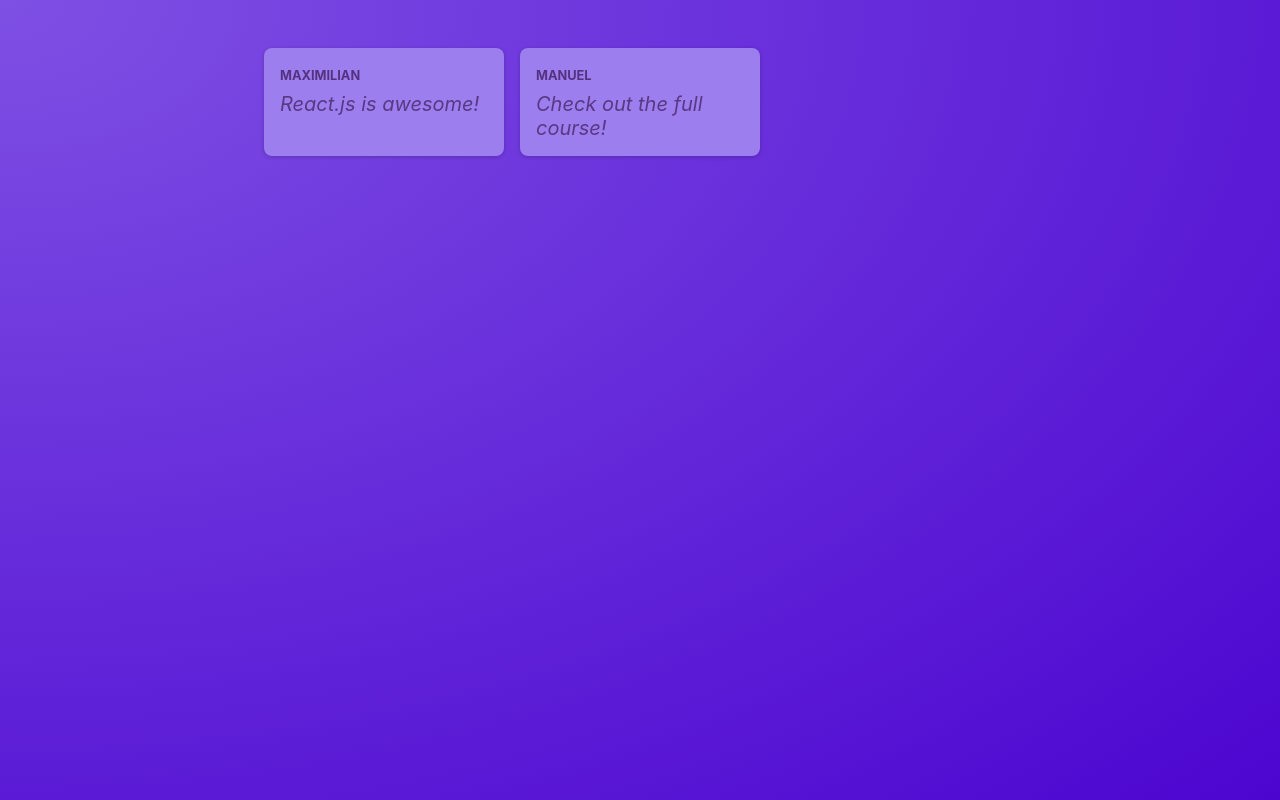
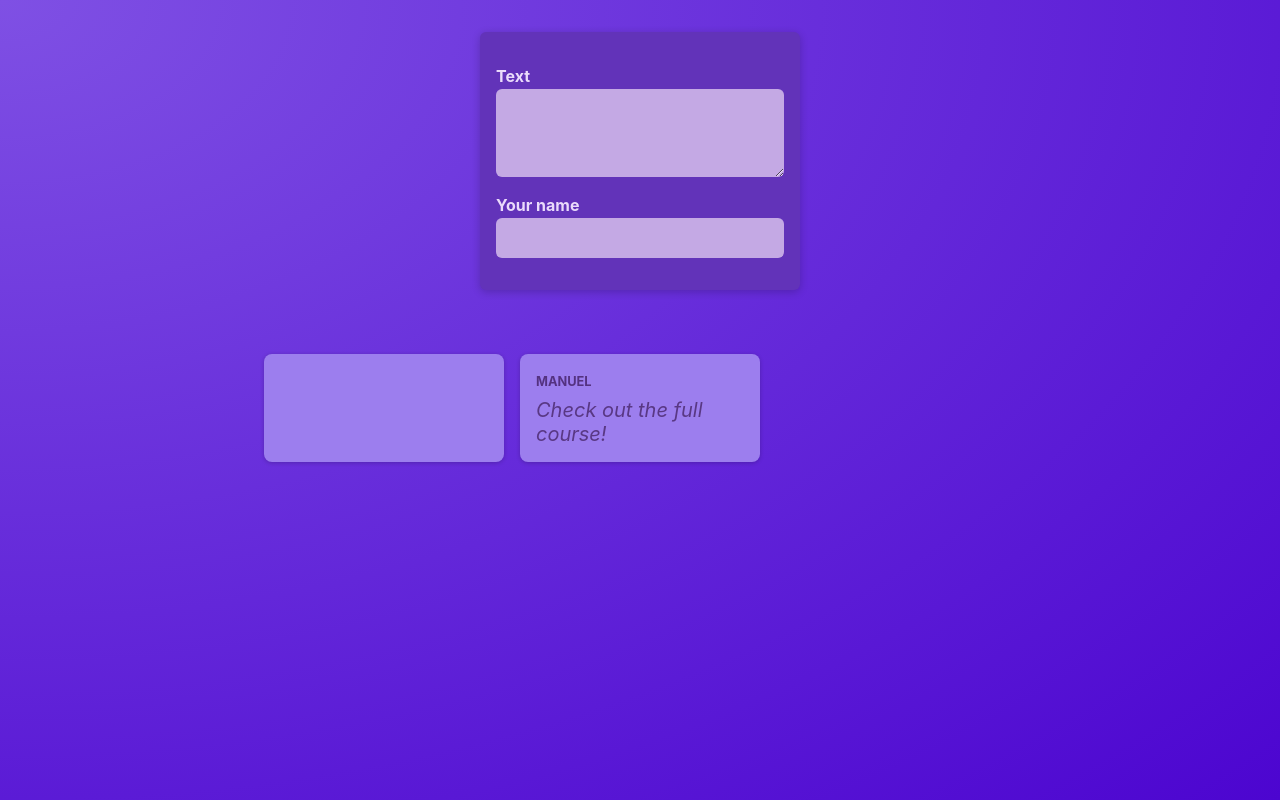
Before and after one commit to emilyzzzz/Udemy, a React (Vite) app in the folder starting-project/: page / in a window 1280 px wide. Built offline with nearby package versions, Linux system fonts and the light colour scheme.

Commit message:
Created NewPost.module.css, modified NewPost.jsx and PostList.jsx
lift the state up

```diff
--- a/starting-project/src/components/NewPost.jsx
+++ b/starting-project/src/components/NewPost.jsx
@@ -1,24 +1,15 @@
-import {useState} from 'react';
 import classes from './NewPost.module.css';
 
-function NewPost() {
-    const [enteredBody, setEnterBody] = useState('');
-
-    function changeBodyHandler(event) {
-        setEnterBody(event.target.value);
-    }
-
-
+function NewPost(props) {
     return (
         <form className={classes.form}>
             <p>
                 <label htmlFor="body">Text</label>
-                <textarea id="body" required rows={3} onChange={changeBodyHandler}/>
+                <textarea id="body" required rows={3} onChange={props.onBodyChange}/>
             </p>
-            <p>{enteredBody}</p>
             <p>
                 <label htmlFor="name">Your name</label>
-                <input type="text" id="name" required />
+                <input type="text" id="name" required onChange={props.onAuthorChange}/>
             </p>
         </form>
     )
--- /dev/null
+++ b/starting-project/src/components/NewPost.module.css
@@ -0,0 +1,55 @@
+.form {
+    background-color: #6233b9;
+    padding: 1rem;
+    width: 20rem;
+    margin: 2rem auto;
+    border-radius: 6px;
+    box-shadow: 0 2px 8px rgba(0, 0, 0, 0.2);
+  }
+
+  .form label {
+    display: block;
+    margin-bottom: 0.05rem;
+    color: #eadbfb;
+    font-weight: bold;
+  }
+
+  .form input,
+  .form textarea {
+    display: block;
+    width: 100%;
+    font: inherit;
+    padding: 0.5rem;
+    border-radius: 6px;
+    border: none;
+    background-color: #c4a9e4;
+    color: #28262c;
+  }
+
+  .actions {
+    display: flex;
+    justify-content: flex-end;
+    gap: 0.5rem;
+  }
+
+  .actions button {
+    cursor: pointer;
+    font: inherit;
+    padding: 0.5rem 1.5rem;
+    border: none;
+    border-radius: 4px;
+    background-color: #34036c;
+    color: #e5d5f7;
+  }
+
+  .actions button:hover {
+    background-color: #23014a;
+  }
+
+  .actions button[type='button'] {
+    background-color: transparent;
+  }
+
+  .actions button[type='button']:hover {
+    color: #d1bee6;
+  }
--- a/starting-project/src/components/PostsList.jsx
+++ b/starting-project/src/components/PostsList.jsx
@@ -1,12 +1,28 @@
+import {useState} from 'react';
 import Post from './Post';
+import NewPost from './NewPost';
 import classes from './PostsList.module.css';
 
-function PostsList(props) {
+function PostsList() {
+    const [enteredBody, setEnteredBody] = useState('');
+    const [enteredAuthor,setEnteredAuthor] = useState('');
+
+    function bodyChangeHandler(event) {
+        setEnteredBody(event.target.value);
+    }
+
+    function authorChangeHandler(event) {
+        setEnteredAuthor(event.target.value);
+    }
+
     return (
+        <>
+        <NewPost onBodyChange={bodyChangeHandler} onAuthorChange={authorChangeHandler}/>
         <ul className={classes.posts}>
-            <Post author="Maximilian" body="React.js is awesome!" />
+            <Post author={enteredAuthor} body={enteredBody} />
             <Post author="Manuel" body="Check out the full course!" />
         </ul>
+        </>
     );
 }
 
```
